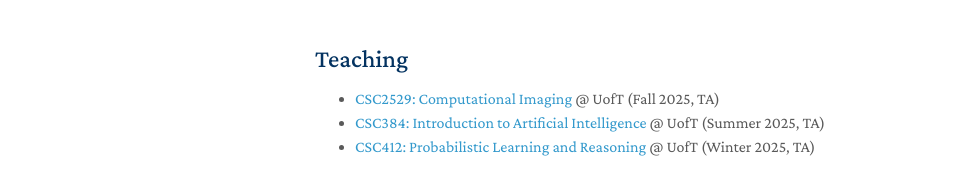
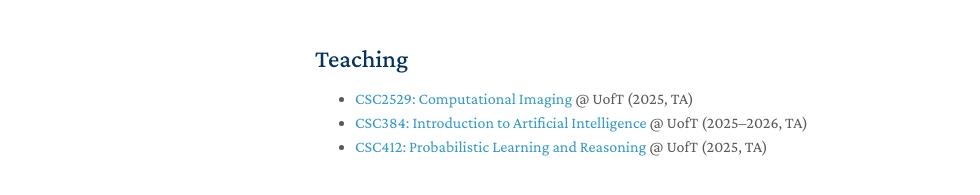
Before and after one commit to kellyzoo/kellyzoo.github.io, a Jekyll site: the page built from index.md, in a window 1280 px wide and 900 px high, scrolled down 1736 px. Shown: the part 647-842 px from the top of the window, without its empty margins (155-1135 px from the left). Built offline with Jekyll 4.4.1, drawn with Linux system fonts in a browser that asks for light colours; nearby versions of some CDN libraries; a style sheet for code colours, icons or effects is not loaded; our own code applies the rules of GitHub Pages for plain Markdown files.

Commit message:
update teaching

```diff
--- a/index.md
+++ b/index.md
@@ -24,6 +24,6 @@ I am broadly interested in computational imaging, computer vision, machine learn
 
 ## Teaching
 
-- [CSC2529: Computational Imaging](https://www.cs.toronto.edu/~lindell/teaching/2529/) @ UofT (Fall 2025, TA)
-- [CSC384: Introduction to Artificial Intelligence](https://artsci.calendar.utoronto.ca/course/csc384h1) @ UofT (Summer 2025, TA)
-- [CSC412: Probabilistic Learning and Reasoning](https://diophontine.github.io/csc412/) @ UofT (Winter 2025, TA)
+- [CSC2529: Computational Imaging](https://www.cs.toronto.edu/~lindell/teaching/2529/) @ UofT (2025, TA)
+- [CSC384: Introduction to Artificial Intelligence](https://artsci.calendar.utoronto.ca/course/csc384h1) @ UofT (2025–2026, TA)
+- [CSC412: Probabilistic Learning and Reasoning](https://diophontine.github.io/csc412/) @ UofT (2025, TA)
```
